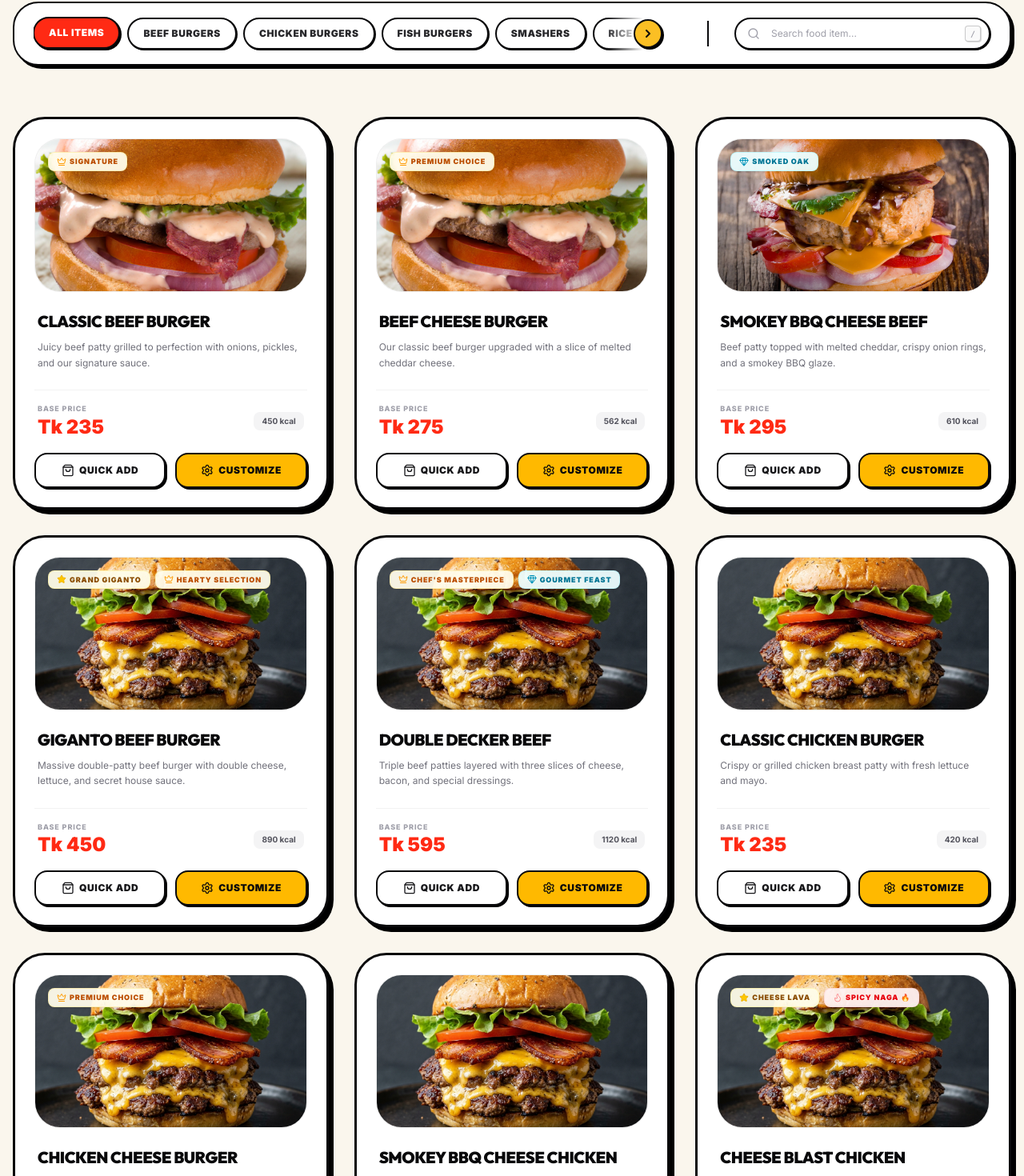
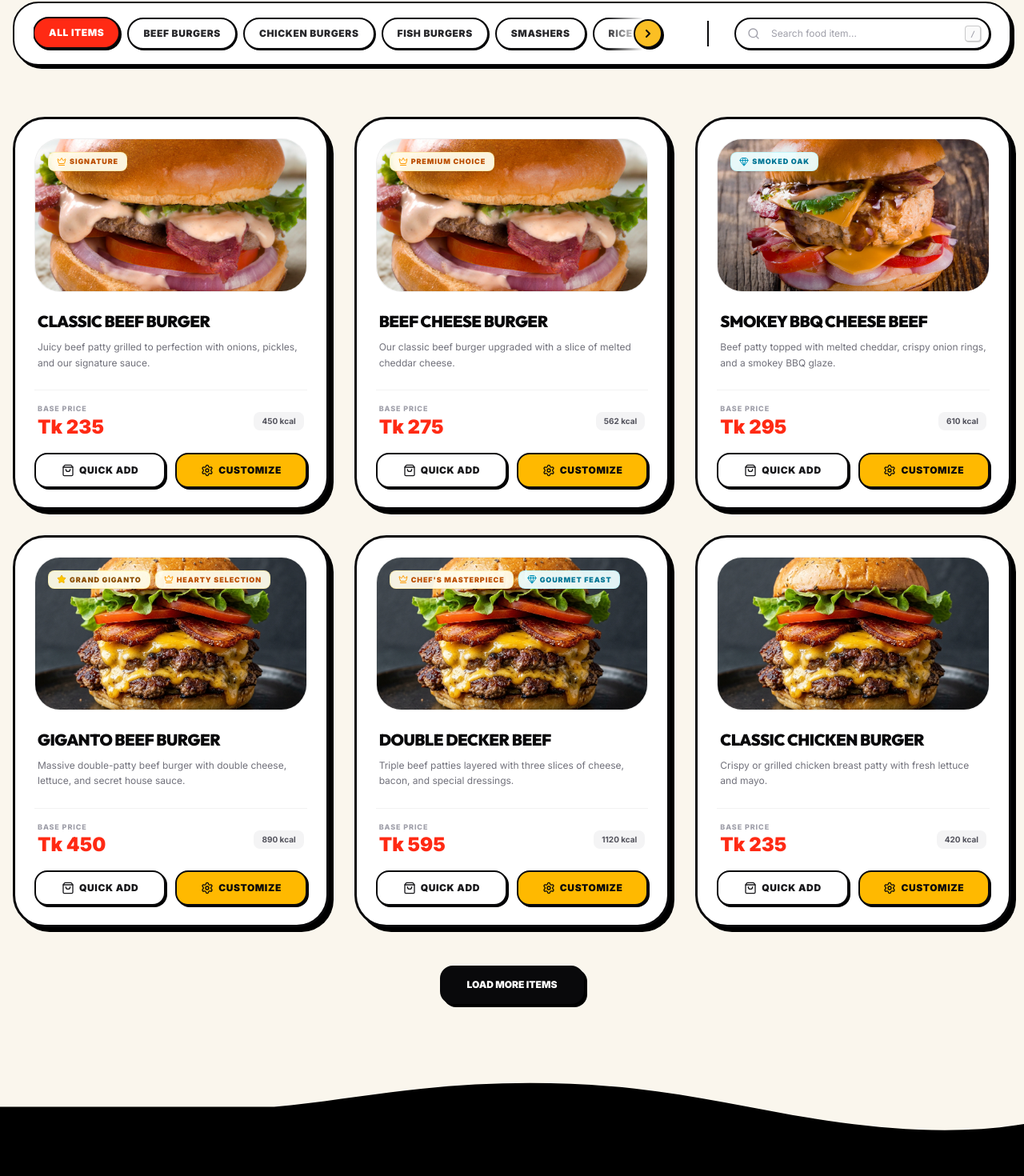
Before and after one commit to rootkityasin/chillox, a Next.js app: page / in a window 1280 px wide. Shown: the part 3218-4688 px from the top of the page at 80% size. Built offline with nearby package versions, Linux system fonts and the light colour scheme.

Commit message:
feat: footer logo, interactive star rating, pagination, subpixel fixes, and key unique fix

```diff
--- a/src/app/page.tsx
+++ b/src/app/page.tsx
@@ -48,12 +48,27 @@ export default function Home() {
       <CartDrawer />
 
       {/* Footer */}
-      <footer className="bg-black border-t border-white/10 py-10 px-4 text-center text-xs text-white/40">
-        <div className="max-w-7xl mx-auto space-y-4">
+      <footer className="bg-black border-t border-white/10 py-12 px-4 text-center text-xs text-white/40">
+        <div className="max-w-7xl mx-auto space-y-5 flex flex-col items-center">
+          {/* Logo */}
+          <div className="flex items-center space-x-2.5 select-none pointer-events-none mb-1">
+            <div className="w-9 h-9 rounded-full overflow-hidden border border-white/20 bg-white flex items-center justify-center p-0.5 shadow-sm">
+              <img src="/logo.png" alt="Chillox Logo" className="w-full h-full object-contain rounded-full" />
+            </div>
+            <span className="flex items-baseline font-black font-sans uppercase tracking-wider text-white">
+              <span style={{ fontSize: '1.05rem' }}>C</span>
+              <span style={{ fontSize: '1.10rem' }}>H</span>
+              <span style={{ fontSize: '1.15rem' }}>I</span>
+              <span style={{ fontSize: '1.20rem' }}>L</span>
+              <span style={{ fontSize: '1.25rem', marginLeft: '-1px' }}>L</span>
+              <span style={{ fontSize: '1.30rem', marginLeft: '-2.5px' }}>O</span>
+              <span style={{ fontSize: '1.35rem', marginLeft: '-3px' }} className="text-[#ff2a14]">X</span>
+            </span>
+          </div>
           <p className="max-w-md mx-auto leading-relaxed select-none">
             © 2016–{new Date().getFullYear()} Chillox Bangladesh. All rights reserved.
           </p>
-          <div className="h-[1px] bg-white/5 max-w-xs mx-auto" />
+          <div className="h-[1px] bg-white/5 max-w-xs w-full mx-auto" />
         </div>
       </footer>
 
--- a/src/components/FeedbackSection.tsx
+++ b/src/components/FeedbackSection.tsx
@@ -276,7 +276,7 @@ export const FeedbackSection: React.FC = () => {
       </div>
 
       {/* Bottom Wave Divider (flowing into black footer) */}
-      <div className="absolute bottom-0 left-0 w-full overflow-hidden leading-none z-10">
+      <div className="absolute bottom-[-2px] left-0 w-full overflow-hidden leading-none z-10 translate-y-[1px]">
         <svg viewBox="0 0 1200 120" preserveAspectRatio="none" className="relative block w-full h-[45px] md:h-[65px] fill-black">
           <path d="M321.39,56.44c58-10.79,114.16-30.13,172-41.86,82.39-16.72,168.19-17.73,250.45-.39C823.78,31,906.67,72,985.66,92.83c70.05,18.48,146.53,26.09,214.34,3V120H0V0H0V56.44Z" />
         </svg>
--- a/src/components/MenuSection.tsx
+++ b/src/components/MenuSection.tsx
@@ -22,6 +22,7 @@ export const MenuSection: React.FC = () => {
   const [searchQuery, setSearchQuery] = useState<string>('');
   const [filteredItems, setFilteredItems] = useState<MenuItem[]>(menuItems);
   const [addedItemId, setAddedItemId] = useState<string | null>(null);
+  const [visibleCount, setVisibleCount] = useState(6);
 
   // Search bar interactivity refs & states
   const searchInputRef = React.useRef<HTMLInputElement>(null);
@@ -170,6 +171,11 @@ export const MenuSection: React.FC = () => {
     setFilteredItems(result);
   }, [selectedCategory, searchQuery]);
 
+  // Reset visible item count when category or search changes
+  useEffect(() => {
+    setVisibleCount(6);
+  }, [selectedCategory, searchQuery]);
+
   // Quick add to cart with default options
   const handleQuickAdd = (item: MenuItem) => {
     addToCart(item);
@@ -296,7 +302,7 @@ export const MenuSection: React.FC = () => {
       </div>
 
       {/* Bottom Wave Divider (flowing into charcoal outlets section) */}
-      <div className="absolute bottom-0 left-0 w-full overflow-hidden leading-none z-10">
+      <div className="absolute bottom-[-2px] left-0 w-full overflow-hidden leading-none z-10 translate-y-[1px]">
         <svg viewBox="0 0 1200 120" preserveAspectRatio="none" className="relative block w-full h-[45px] md:h-[65px] fill-black">
           <path d="M321.39,56.44c58-10.79,114.16-30.13,172-41.86,82.39-16.72,168.19-17.73,250.45-.39C823.78,31,906.67,72,985.66,92.83c70.05,18.48,146.53,26.09,214.34,3V120H0V0H0V56.44Z" />
         </svg>
@@ -439,8 +445,12 @@ export const MenuSection: React.FC = () => {
             <p className="text-xs text-zinc-500 mt-1">Try another keyword or category filter!</p>
           </div>
         ) : (
+          <div className="space-y-12">
             <div className="grid grid-cols-1 sm:grid-cols-2 lg:grid-cols-3 gap-8">
-            {filteredItems.map((item) => (
+              {(selectedCategory === 'all'
+                ? filteredItems.slice(0, visibleCount)
+                : filteredItems
+              ).map((item) => (
                 <div
                   key={item.id}
                   onMouseMove={handleMouseMove}
@@ -543,6 +553,19 @@ export const MenuSection: React.FC = () => {
                   </div>
                 </div>
               ))}
+            </div>
+
+            {selectedCategory === 'all' && filteredItems.length > visibleCount && (
+              <div className="flex justify-center mt-12">
+                <button
+                  type="button"
+                  onClick={() => setVisibleCount((prev) => prev + 6)}
+                  className="px-8 py-3.5 bg-zinc-950 hover:bg-[#ff2a14] text-white font-black uppercase text-xs rounded-2xl border-2 border-zinc-950 hover:border-[#ff2a14] shadow-[4px_4px_0px_#000] hover:shadow-[6px_6px_0px_#000] hover:translate-x-[-1.5px] hover:translate-y-[-1.5px] active:translate-x-[1px] active:translate-y-[1px] active:shadow-[2px_2px_0px_#000] transition-all duration-200 cursor-pointer"
+                >
+                  Load More Items
+                </button>
+              </div>
+            )}
           </div>
         )}
       </div>
--- a/src/components/OrderTracker.tsx
+++ b/src/components/OrderTracker.tsx
@@ -168,7 +168,7 @@ export const OrderTracker: React.FC = () => {
               </h3>
               <div className="max-h-40 overflow-y-auto space-y-2 pr-1">
                 {orderState.items.map((cartItem) => (
-                  <div key={cartItem.item.id} className="flex justify-between items-center text-sm">
+                  <div key={cartItem.cartItemId} className="flex justify-between items-center text-sm">
                     <span className="text-white/80 font-medium">
                       {cartItem.item.name} <span className="text-amber-400 font-bold">x{cartItem.quantity}</span>
                     </span>
--- a/src/components/OutletsSection.tsx
+++ b/src/components/OutletsSection.tsx
@@ -251,7 +251,7 @@ export const OutletsSection: React.FC = () => {
       </div>
 
       {/* Bottom Wave Divider (flowing into yellow feedback section bg) */}
-      <div className="absolute bottom-0 left-0 w-full overflow-hidden leading-none z-10">
+      <div className="absolute bottom-[-2px] left-0 w-full overflow-hidden leading-none z-10 translate-y-[1px]">
         <svg viewBox="0 0 1200 120" preserveAspectRatio="none" className="relative block w-full h-[45px] md:h-[65px] fill-[#fbbf24]">
           <path d="M321.39,56.44c58-10.79,114.16-30.13,172-41.86,82.39-16.72,168.19-17.73,250.45-.39C823.78,31,906.67,72,985.66,92.83c70.05,18.48,146.53,26.09,214.34,3V120H0V0H0V56.44Z" />
         </svg>
```
Lines whose indentation alone changed are shown as unchanged.
